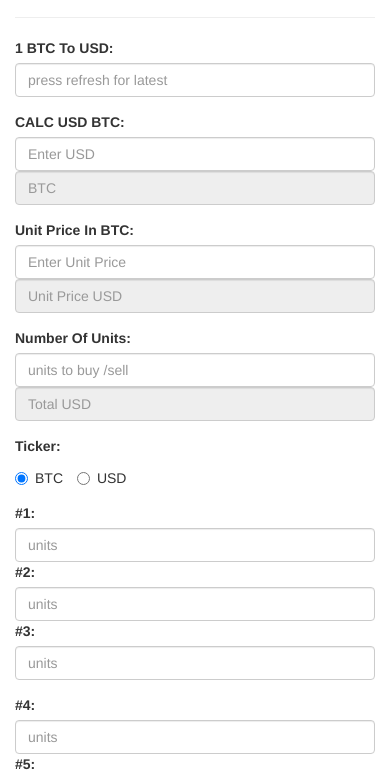
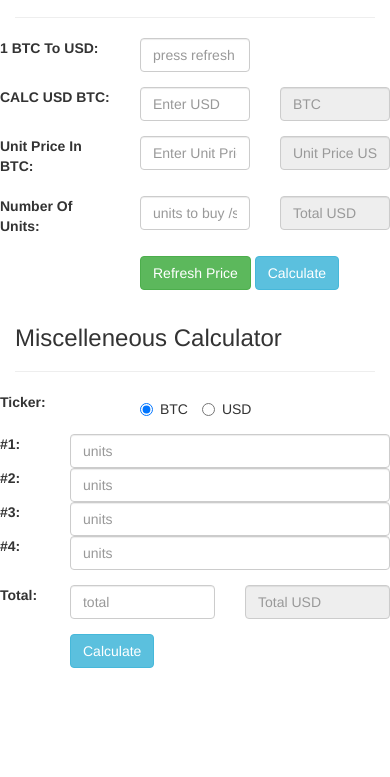
Before and after one commit to inikhilp/cryptoplanner, a website: page www/index.html in a window 390 px wide. Shown: the part 56-833 px from the top of the page. Drawn offline with Linux system fonts and the light colour scheme; some packages are replaced by stand-ins of ours; no server answers.

Commit message:
updated layeout

```diff
--- a/www/index.html
+++ b/www/index.html
@@ -19,103 +19,124 @@
 		<h2>Crypto Planner</h2>
 		<hr>
 		<form class="form-horizontal" id="crud_form">
+			<div class="row">
 				<div class="form-group">
-				<label class="control-label col-sm-2" for="name">1 BTC To USD:</label>
-				<div class="col-sm-5">
+					<label class="control-label col-lg-2 col-md-2 col-xs-4" for="name">1 BTC To USD:</label>
+					<div class="col-lg-2 col-md-2 col-xs-4">
 						<input type="text" class="form-control" name="btousd" id="btousd"
 							placeholder="press refresh for latest">
 					</div>
 				</div>
+			</div>
+			<div class="row">
+				<div class="form-group">
 
-			<div class="form-group">
-				<label class="control-label col-sm-2" for="name">CALC USD BTC:</label>
-				<div class="col-sm-2">
+					<label class="control-label col-lg-2 col-md-2 col-xs-4" for="name">CALC USD BTC:</label>
+					<div class="col-lg-2 col-md-2 col-xs-4">
 						<input type="text" class="form-control" name="calcusd" id="calcusd"
 							placeholder="Enter USD">
 					</div>
-				<div class="col-sm-3">
+					<div class="col-lg-2 col-md-2 col-xs-4">
 						<input type="text" class="form-control" name="calcbtc" id="calcbtc"
 							placeholder="BTC" readonly>
 					</div>
+				</div>
+			</div>
 
-			</div>
 				<div class="form-group">
-				<label class="control-label col-sm-2" for="name">Unit Price In BTC:</label>
-				<div class="col-sm-2">
+				<div class="row">
+					<label class="control-label col-lg-2 col-md-2 col-xs-4" for="name">Unit Price In BTC:</label>
+					<div class="col-lg-2 col-md-2 col-xs-4">
 						<input type="text" class="form-control" name="unitprice" id="unitprice"
 							placeholder="Enter Unit Price">
 					</div>
-				<div class="col-sm-3">
+					<div class="col-lg-2 col-md-2 col-xs-4">
 						<input type="text" class="form-control" name="unitpriceusd" id="unitpriceusd"
 							placeholder="Unit Price USD" readonly>
 					</div>
-
+				</div>
 				</div>
 
+			<div class="row">
 				<div class="form-group">
-				<label class="control-label col-sm-2" for="email">Number Of Units:</label>
-				<div class="col-sm-2">
+					<label class="control-label col-lg-2 col-md-2 col-xs-4" for="email">Number Of Units:</label>
+					<div class="col-lg-2 col-md-2 col-xs-4">
 						<input type="text" class="form-control" name="units" id="units"
 							placeholder="units to buy /sell">
 					</div>
-				<div class="col-sm-3">
+					<div class="col-lg-2 col-md-2 col-xs-4">
 						<input type="text" class="form-control" name="totalunitpriceusd" id="totalunitpriceusd"
 							placeholder="Total USD" readonly>
 					</div>
 				</div>
+			</div>
 
+			<div class="row">
 				<div class="form-group">
-				<label class="control-label col-sm-2" for="email">Ticker:</label>
-				<div class="col-sm-3">
+					<div class="col-lg-offset-2 col-sm-offset-2 col-xs-offset-4 col-lg-3 col-md-3 col-xs-8">
+						<button type="button" class="btn btn-success" id="refresh">Refresh Price</button>
+						<button type="button" class="btn btn-info" id="calculate">Calculate</button>
+					</div>
+				</div>
+			</div>
+
+		<h3>Miscelleneous Calculator</h3>
+		<hr>
+
+			<div class="row">
+				<div class="form-group">
+					<label class="control-label col-lg-1 col-md-2 col-xs-4" for="email">Ticker:</label>
+					<div class="col-lg-2 col-md-2 col-xs-8">
 						<label class="radio-inline"><input type="radio" id="ticker" name="ticker" value="BTC">BTC</label>
 						<label class="radio-inline"><input type="radio" id="ticker" name="ticker" value="USD">USD</label>
 					</div>
 				</div>
+			</div>
+
+			<div class="row">
 				<div class="form-group">
-				<label class="control-label col-sm-2" for="email">#1:</label>
-				<div class="col-sm-2">
+					<label class="control-label col-lg-1 col-md-1 col-xs-2" for="email">#1:</label>
+					<div class="col-lg-2 col-md-2 col-xs-10">
 						<input type="text" class="form-control" name="calc1" id="calc1"
 							placeholder="units">
 					</div>
-				<label class="control-label col-sm-1" for="email">#2:</label>
-				<div class="col-sm-2">
+					<label class="control-label col-lg-1 col-md-1 col-xs-2" for="email">#2:</label>
+					<div class="col-lg-2 col-md-2 col-xs-10">
 						<input type="text" class="form-control" name="calc2" id="calc2"
 							placeholder="units">
 					</div>
-				<label class="control-label col-sm-1" for="email">#3:</label>
-				<div class="col-sm-2">
+					<label class="control-label col-lg-1 col-md-1 col-xs-2" for="email">#3:</label>
+					<div class="col-lg-2 col-md-2 col-xs-10">
 						<input type="text" class="form-control" name="calc3" id="calc3"
 							placeholder="units">
 					</div>
-			</div>
-
-			<div class="form-group">
-				<label class="control-label col-sm-1 col-sm-offset-1" for="email">#4:</label>
-				<div class="col-sm-2">
+					<label class="control-label col-lg-1 col-md-1 col-xs-2" for="email">#4:</label>
+					<div class="col-lg-2 col-md-2 col-xs-10">
 						<input type="text" class="form-control" name="calc4" id="calc4"
 							placeholder="units">
 					</div>
-				<label class="control-label col-sm-1" for="email">#5:</label>
-				<div class="col-sm-2">
-					<input type="text" class="form-control" name="calc5" id="calc5"
-						placeholder="units">
 				</div>
 			</div>
+
+			<div class="row">
 				<div class="form-group">
-				<label class="control-label col-sm-1 col-sm-offset-1" for="email">Total:</label>
-				<div class="col-sm-2">
+					<label class="control-label col-lg-1 col-md-1 col-xs-2" for="email">Total:</label>
+					<div class="col-lg-2 col-md-2 col-xs-5">
 						<input type="text" class="form-control" name="total" id="total"
 							placeholder="total">
 					</div>
-				<div class="col-sm-3">
+					<div class="col-lg-2 col-md-2 col-xs-5">
 						<input type="text" class="form-control" name="totalusd" id="totalusd"
 							placeholder="Total USD" readonly>
 					</div>
 				</div>
+			</div>
+
+			<div class="row">
 				<div class="form-group">
-				<div class="col-sm-offset-2 col-sm-4">
-					<button type="button" class="btn btn-success" id="refresh">Refresh BTC Price</button>
-					<button type="button" class="btn btn-info" id="calculate">Calculate</button>
+					<div class="col-lg-offset-1 col-sm-offset-1 col-xs-offset-2 col-lg-3 col-md-3 col-xs-10">
+						<button type="button" class="btn btn-info" id="calculate1">Calculate</button>
+					</div>
 				</div>
 			</div>
 
@@ -193,9 +214,9 @@ $(document).ready(function() {
 	}
 	);*/
 
-	$("#calculate").click(function(){
+	$("#calculate, #calculate1").click(function(){
 	total = 0.0
-	for (i=1;i<6;i++){
+	for (i=1;i<5;i++){
 	field = "#calc"+i
 
 	if ($(field).val().length > 0){
@@ -244,6 +265,5 @@ $(document).ready(function() {
 
 </script>
 
-
 </body>
 </html>
```
Also changed, not shown: config.xml (+4 -3 lines), package.json (added, +13 -0 lines), 1 other file. Lines whose indentation alone changed are shown as unchanged.
